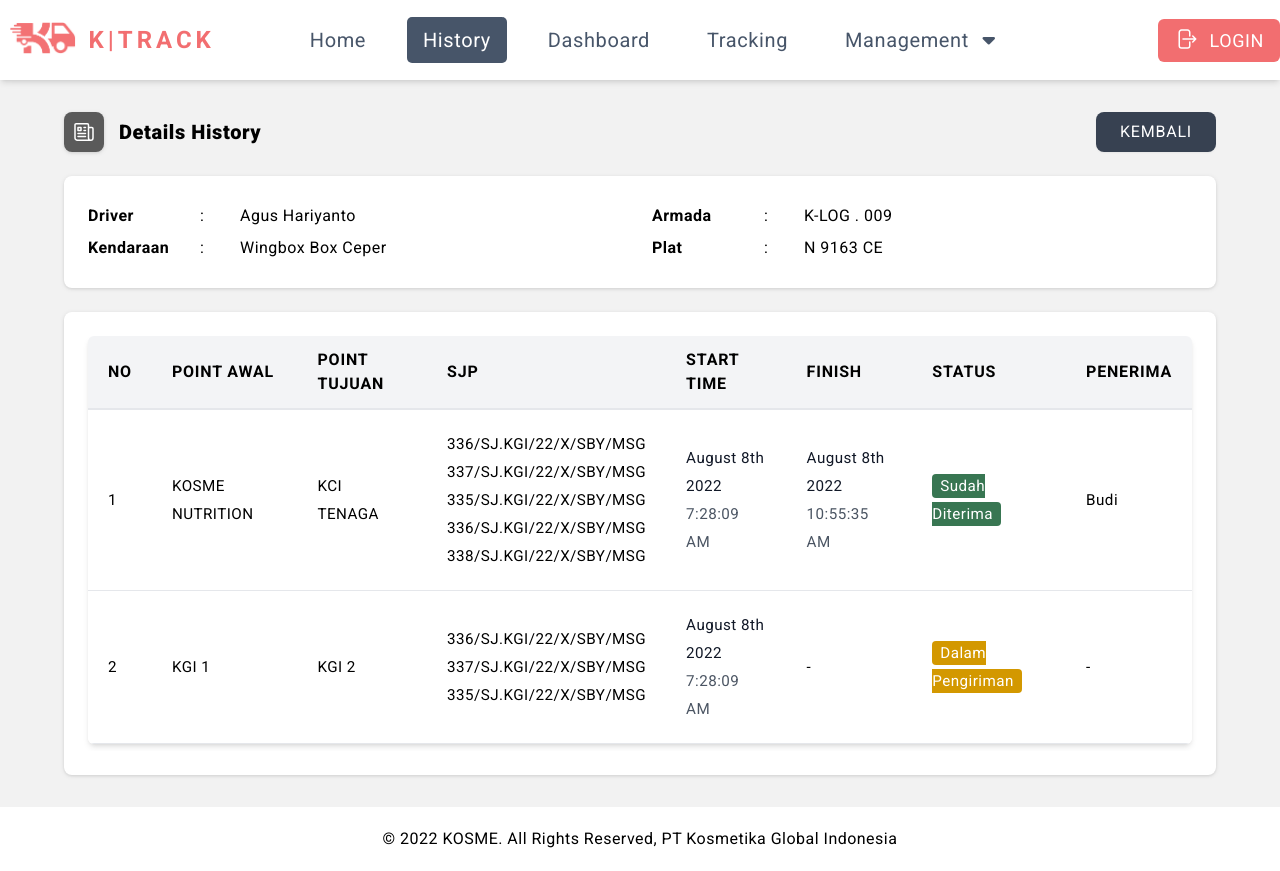
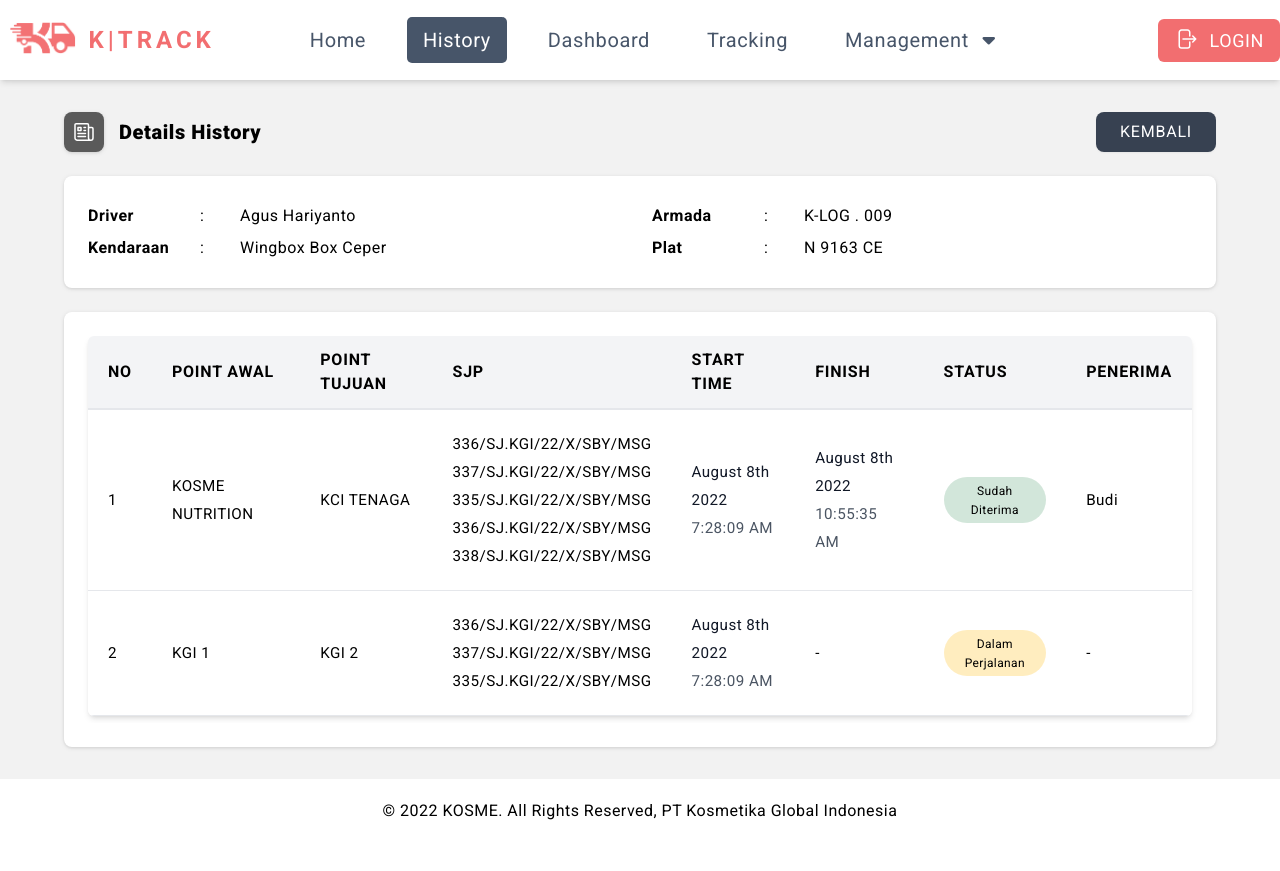
Before and after one commit to safitriherdian/view-tracking, a React (Create React App) app: page /history/details in a window 1280 px wide. After the commit the page ends 843 px from the top, so only its background shows below. Built offline with nearby package versions, Linux system fonts and the light colour scheme; the HTML template or start-up script is replaced by a standard one.

Commit message:
update tracking history detail

```diff
--- a/src/admin/tracking/TrackingDetails.js
+++ b/src/admin/tracking/TrackingDetails.js
@@ -102,7 +102,10 @@ function TrackingDetails() {
                                             <p class="text-gray-900 whitespace-no-wrap">August 8th 2022</p><p class="text-gray-600 whitespace-no-wrap">10:55:35 AM</p>
                                         </td>
                                         <td>
-                                            <span class="status-yes">Sudah Diterima</span>
+                                            <span class="relative inline-block px-3 py-1 leading-tight text-center">
+                                                <span aria-hidden="true" class="bg-green-2 opacity-25 absolute inset-0 rounded-full"></span>
+                                                <span class="relative text-xs text-green">Sudah Diterima</span>
+                                            </span>
                                         </td>
                                         <td>Budi</td>
 
@@ -121,7 +124,10 @@ function TrackingDetails() {
                                         </td>
                                         <td>-</td>
                                         <td>
-                                            <span class="status-no">Dalam Pengiriman</span>
+                                            <span class="relative inline-block px-3 py-1 leading-tight text-center">
+                                                <span aria-hidden="true" class="bg-yellow-2 opacity-25 absolute inset-0 rounded-full"></span>
+                                                <span class="relative text-xs text-yellow">Dalam Perjalanan</span>
+                                            </span>
                                         </td>
                                         <td>-</td>
 
--- a/src/driver/history/HistoryDetails.js
+++ b/src/driver/history/HistoryDetails.js
@@ -101,7 +101,10 @@ function HistoryDetails() {
                                             <p class="text-gray-900 whitespace-no-wrap">August 8th 2022</p><p class="text-gray-600 whitespace-no-wrap">10:55:35 AM</p>
                                         </td>
                                         <td>
-                                            <span class="status-yes">Sudah Diterima</span>
+                                            <span class="relative inline-block px-3 py-1 leading-tight text-center">
+                                                <span aria-hidden="true" class="bg-green-2 opacity-25 absolute inset-0 rounded-full"></span>
+                                                <span class="relative text-xs text-green">Sudah Diterima</span>
+                                            </span>
                                         </td>
                                         <td>Budi</td>
 
@@ -120,7 +123,10 @@ function HistoryDetails() {
                                         </td>
                                         <td>-</td>
                                         <td>
-                                            <span class="status-no">Dalam Pengiriman</span>
+                                            <span class="relative inline-block px-3 py-1 leading-tight text-center">
+                                                <span aria-hidden="true" class="bg-yellow-2 opacity-25 absolute inset-0 rounded-full"></span>
+                                                <span class="relative text-xs text-yellow">Dalam Perjalanan</span>
+                                            </span>
                                         </td>
                                         <td>-</td>
 
```
